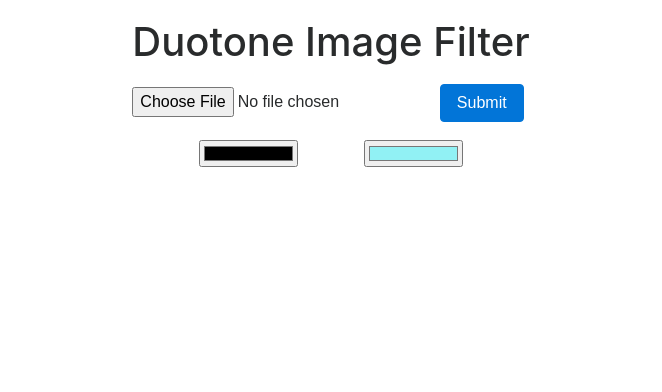
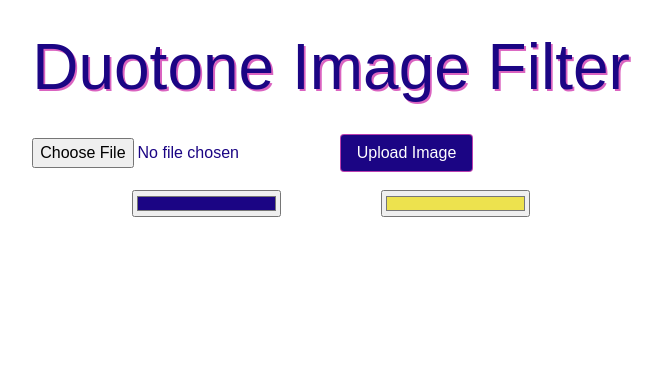
Before and after one commit to rarkebauer/duotones-stackathon, a website built with webpack: page public/index.html in a window 1280 px wide. Shown: the whole page, without its empty margins (309-971 px from the left). Built offline with nearby package versions, Linux system fonts and the light colour scheme; a web font is replaced by a local one.

Commit message:
FEATURE: additional CSS styling

```diff
--- a/client/index.js
+++ b/client/index.js
@@ -4,8 +4,6 @@ const color = require('./color')
 let canvas = document.getElementById('canvasId')
 let ctx = canvas.getContext('2d')
 let img = document.getElementById('myImage')
-
-
 let staticColor1 = document.getElementById('color1').value
 let staticColor2 = document.getElementById('color2').value
 
@@ -27,7 +25,7 @@ document.getElementById('uploadSubmit').addEventListener('submit', (evt) => {
   })
   .then(img => {
     setCanvas()
-    //returns Image obj with data as Uint8ClampedArray with 4 values per pixel
+    //returns image object with data as Uint8ClampedArray with 4 values per pixel
     return ctx.getImageData(0, 0, img.width, img.height)
   })
   .then(pixelsObj => {
@@ -54,3 +52,11 @@ document.getElementById('color2').addEventListener('change', function(evt){
   pixelsChange.data = color.processImg(staticColor1, staticColor2, pixelsChange.data)
   ctx.putImageData(pixelsChange, 0, 0)
 })
+
+const span = document.getElementById('download')
+document.getElementById('button').addEventListener('click', function(){
+  if (span.style.display === ''){
+    span.style.display = 'block'
+
+  }
+})
--- a/public/index.html
+++ b/public/index.html
@@ -4,7 +4,8 @@
     <meta charset='utf-8'>
     <meta name='viewport' content='width=device-width initial-scale=1.0'>
     <link rel="stylesheet" href="https://maxcdn.bootstrapcdn.com/bootstrap/4.0.0-beta.3/css/bootstrap.min.css" integrity="sha384-Zug+QiDoJOrZ5t4lssLdxGhVrurbmBWopoEl+M6BdEfwnCJZtKxi1KgxUyJq13dy" crossorigin="anonymous">
-    <title>file metadata microservice</title>
+    <title>Duotone Image Filter</title>
+    <link href="https://fonts.googleapis.com/css?family=Supermercado+One" rel="stylesheet">
     <link rel="stylesheet" type="text/css" href="style.css">
   </head>
   <body>
@@ -14,22 +15,19 @@
       <div class="custom-file">
 
           <input type='file' name='file'>
-          <button type='submit' class="btn btn-primary">Submit</button>
+          <button type='submit' class="btn btn-primary" id="button">Upload Image</button>
 
       </div>
       </form>
-      <!-- <div class="custom-file">
-          <input type="file" class="custom-file-input" id="customFile">
-          <label class="custom-file-label" for="customFile">Upload image</label>
-        </div> -->
+      <span id="download">right click or control click to save your creation</span>
     <div id="color-input">
-      <input type="color" id="color1" value="#000000">
-      <input type="color" id="color2" value="#91f1f4">
+      <input type="color" id="color1" value="#1b0584">
+      <input type="color" id="color2" value="#ede24e">
     </div>
-    <div id="images">
+
       <img id="myImage"/>
-      <canvas id="canvasId"></canvas>
-    </div>
+      <canvas id="canvasId" alt="right click to download"></canvas>
+
   </div>
     <script src="./bundle.js"></script>
   </body>
--- a/public/style.css
+++ b/public/style.css
@@ -5,6 +5,10 @@ body {
 h1 {
   margin-top: 0.5em;
   margin-bottom: 0.5em;
+  font-family: 'Ubuntu', sans-serif;
+  font-size: 4em;
+  text-shadow: 0.03em 0.03em #d449b6db;
+  color: #1b0584;
 }
 
 #all {
@@ -18,12 +22,12 @@ h1 {
 
 #color1 {
   display: inline-block;
-  width: 25%
+  width: 25%;
 }
 
 #color2 {
   display: inline-block;
-  width: 25%
+  width: 25%;
 }
 
 #color-input {
@@ -37,6 +41,37 @@ h1 {
   justify-content: center;
 }
 
+#canvasId {
+  max-width: 95%;
+  height: auto;
+}
+
 img {
   display: none;
 }
+
+#download {
+  display: none;
+  font-family: 'Ubuntu', sans-serif;
+  margin-bottom: 0.5em;
+  color: #1b0584;
+  /* transition: ease cubic-bezier(0.39, 0.575, 0.565, 1) */
+}
+
+.btn.btn-primary {
+  background-color: #1b0584;
+  border-color: #d449b6db;
+}
+
+.btn.btn-primary:hover,
+.btn.btn-primary:focus,
+.btn.btn-primary:active,
+.btn.btn-primary.active {
+  color: #ede24e;
+  background-color: #1b0584;
+  border-color: #d449b6db;
+}
+
+form {
+  color: #1b0584;
+}
```
Also changed, not shown: public/bundle.js (+9 -3 lines), 1 other file.
